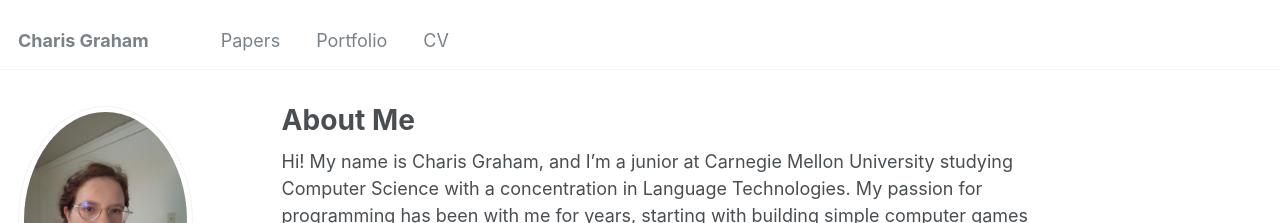
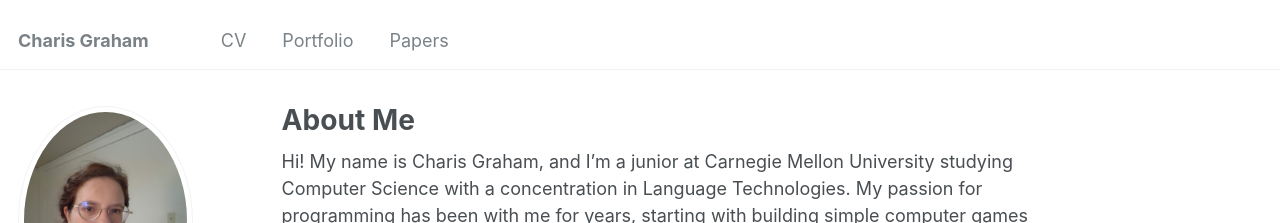
Before and after one commit to Charis-Graham/Charis-Graham.github.io, a Jekyll site: the page built from _pages/about.md, in a window 1280 px wide. Shown: the top 223 px of the page. Built offline with Jekyll 4.4.1, drawn with Linux system fonts in a browser that asks for light colours.

```diff
--- a/_data/navigation.yml
+++ b/_data/navigation.yml
@@ -5,11 +5,12 @@
 # prevent it from being included in the site.
 
 main:
-  - title: "Papers"
-    url: /publications/
+
+  - title: "CV"
+    url: /cv/
 
   - title: "Portfolio"
     url: /portfolio/
 
-  - title: "CV"
-    url: /cv/
+  - title: "Papers"
+    url: /publications/
```
